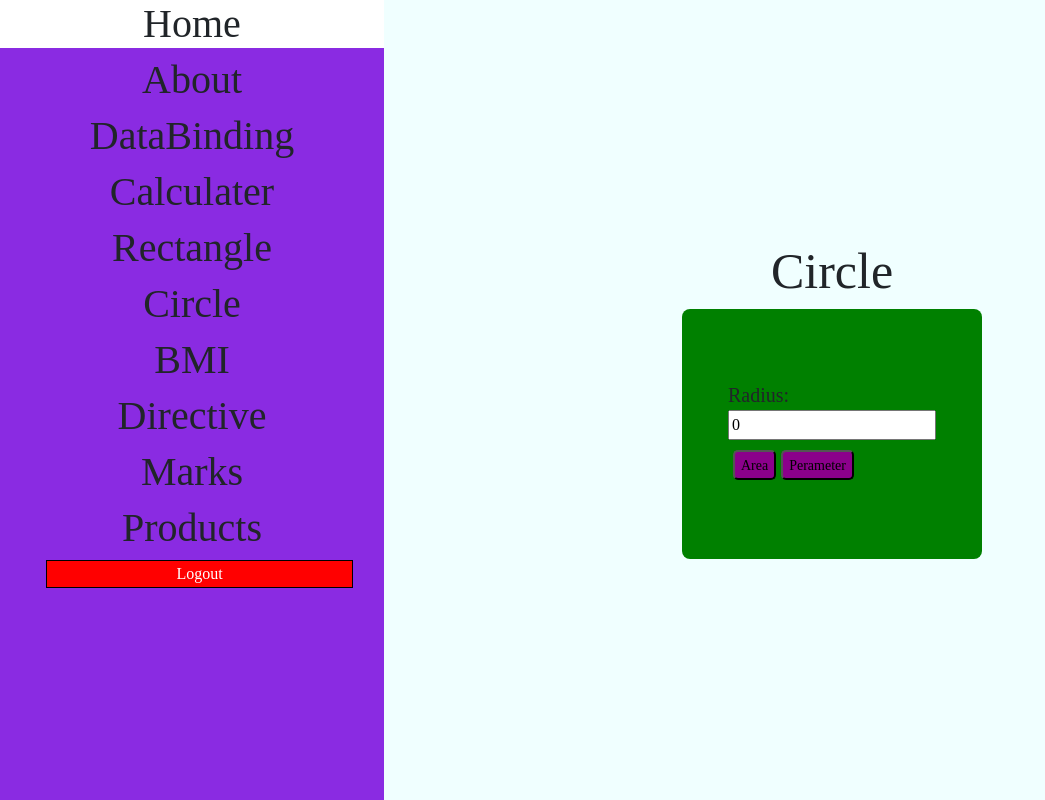
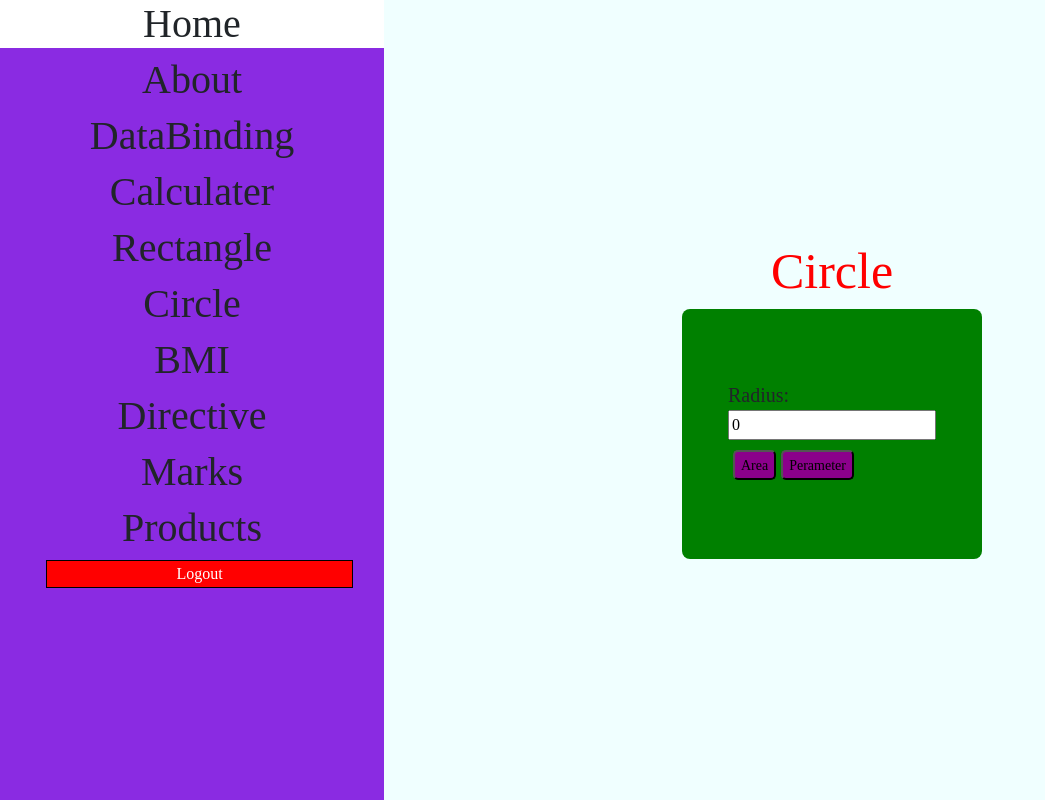
Before and after one commit to Afzalnynu/My-app, an Angular app: page /dashbard/circle in a window 1280 px wide. Shown: the whole page, without its empty margins (0-1045 px from the left). Built offline with nearby package versions, Linux system fonts and the light colour scheme.

Commit message:
Style changes in circle

```diff
--- a/src/app/circle/circle.component.html
+++ b/src/app/circle/circle.component.html
@@ -1,5 +1,5 @@
 <div class="parent">
-    <h1>Circle</h1>
+    <h1 style="color: red;">Circle</h1>
     <div class="child">
         <div class="sub-child">
             <label for="">Radius:</label><br>
```
